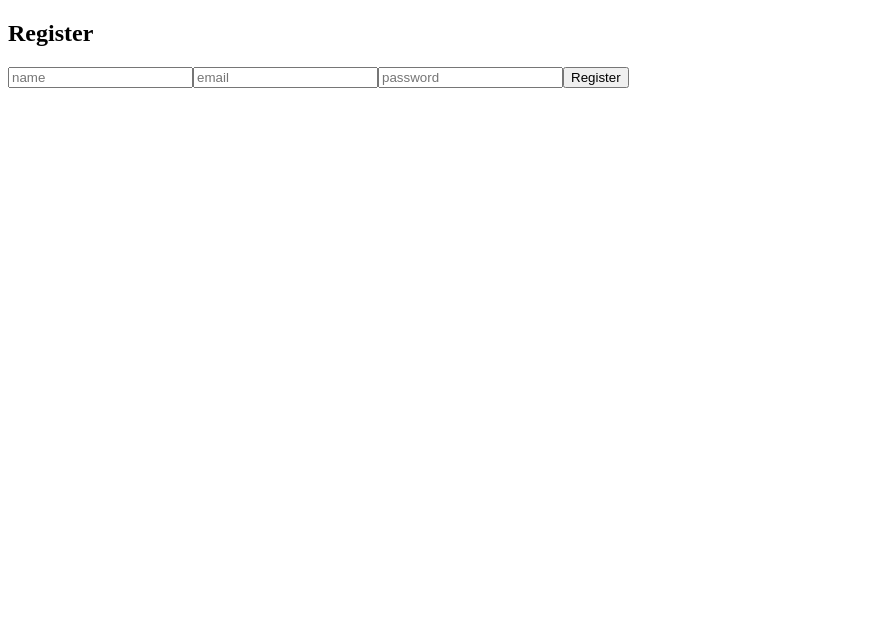
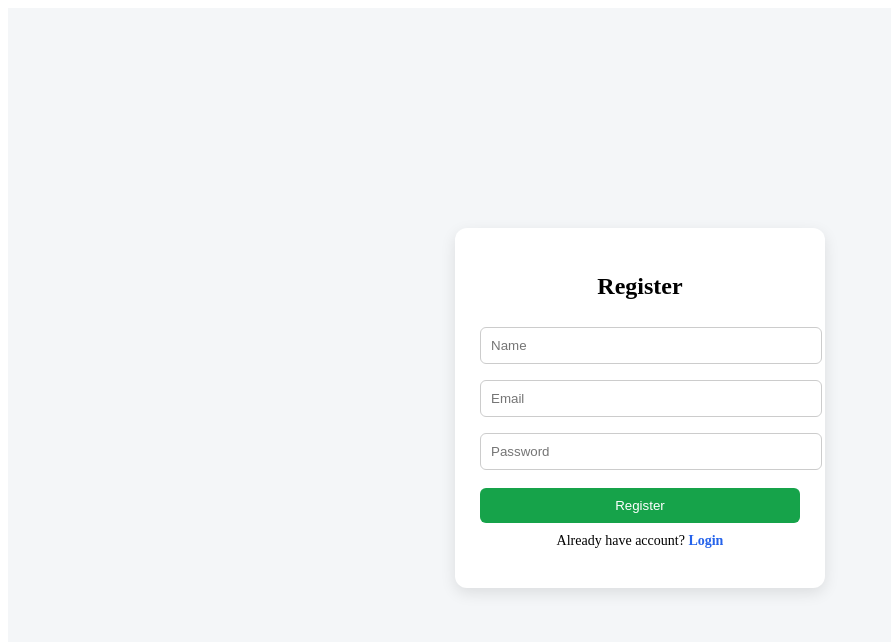
Before and after one commit to anandhavalli11/task-manager-app, a React app in the folder frontend/: page /register in a window 1280 px wide. Shown: the top 642 px of the page, without its empty margins (0-891 px from the left). Built offline with nearby package versions, Linux system fonts and the light colour scheme; the HTML template or start-up script is replaced by a standard one.

Commit message:
fix routing

```diff
--- a/frontend/src/App.jsx
+++ b/frontend/src/App.jsx
@@ -7,12 +7,14 @@ export default function App() {
   return (
     <BrowserRouter>
       <Routes>
-        {/* DEFAULT ROUTE */}
-        <Route path="/" element={<Navigate to="/login" />} />
 
+        {/* default page = register */}
+        <Route path="/" element={<Navigate to="/register" />} />
+
+        <Route path="/register" element={<Register />} />
         <Route path="/login" element={<Login />} />
-        <Route path="/register" element={<Register />} />
         <Route path="/tasks" element={<Tasks />} />
+
       </Routes>
     </BrowserRouter>
   );
--- /dev/null
+++ b/frontend/src/api.js
@@ -0,0 +1,7 @@
+import axios from "axios";
+
+const API = axios.create({
+  baseURL: import.meta.env.VITE_API_URL,
+});
+
+export default API;
--- a/frontend/src/pages/Login.jsx
+++ b/frontend/src/pages/Login.jsx
@@ -1,6 +1,6 @@
-import axios from "axios";
 import { useState } from "react";
 import { useNavigate } from "react-router-dom";
+import API from "../api";
 
 export default function Login() {
   const [email, setEmail] = useState("");
@@ -9,33 +9,36 @@ export default function Login() {
 
   const handleLogin = async () => {
     try {
-      const res = await axios.post(
-        "http://localhost:5000/api/auth/login",
-        { email, password }
-      );
-
-      console.log("LOGIN SUCCESS:", res.data);
+      // ✅ IMPORTANT FIX: backend route
+      const res = await API.post("/auth/login", {
+        email,
+        password,
+      });
 
       localStorage.setItem("token", res.data.token);
 
       alert("Login Successful 🚀");
+      navigate("/tasks");
 
-      navigate("/tasks");
     } catch (error) {
-      console.log("LOGIN ERROR:", error.response?.data || error.message);
-      alert(error.response?.data?.message || "Login Failed");
+      console.log("LOGIN ERROR:", error);
+
+      alert(
+        error.response?.data?.message ||
+        "Login Failed (check backend / API URL)"
+      );
     }
   };
 
   return (
     <div style={styles.container}>
       <div style={styles.card}>
-        <h2>Login</h2>
+        <h2 style={styles.title}>Login</h2>
 
         <input
           style={styles.input}
           type="email"
-          placeholder="Enter Email"
+          placeholder="Email"
           value={email}
           onChange={(e) => setEmail(e.target.value)}
         />
@@ -43,7 +46,7 @@ export default function Login() {
         <input
           style={styles.input}
           type="password"
-          placeholder="Enter Password"
+          placeholder="Password"
           value={password}
           onChange={(e) => setPassword(e.target.value)}
         />
@@ -51,39 +54,61 @@ export default function Login() {
         <button style={styles.button} onClick={handleLogin}>
           Login
         </button>
+
+        <p style={styles.text}>
+          Don't have an account?{" "}
+          <span style={styles.link} onClick={() => navigate("/register")}>
+            Register
+          </span>
+        </p>
       </div>
     </div>
   );
 }
 
-// SIMPLE UI STYLES
 const styles = {
   container: {
     height: "100vh",
     display: "flex",
     justifyContent: "center",
     alignItems: "center",
-    background: "#f2f2f2",
+    background: "#f4f6f8",
   },
   card: {
-    padding: "30px",
-    background: "white",
-    borderRadius: "10px",
-    boxShadow: "0 0 10px rgba(0,0,0,0.1)",
-    width: "300px",
+    width: "320px",
+    padding: "25px",
+    background: "#fff",
+    borderRadius: "12px",
+    boxShadow: "0 5px 15px rgba(0,0,0,0.1)",
     textAlign: "center",
+  },
+  title: {
+    marginBottom: "15px",
   },
   input: {
     width: "100%",
     padding: "10px",
-    margin: "10px 0",
+    margin: "8px 0",
+    border: "1px solid #ccc",
+    borderRadius: "6px",
   },
   button: {
     width: "100%",
     padding: "10px",
-    background: "blue",
+    marginTop: "10px",
+    background: "#2563eb",
     color: "white",
     border: "none",
+    borderRadius: "6px",
     cursor: "pointer",
   },
+  text: {
+    marginTop: "10px",
+    fontSize: "14px",
+  },
+  link: {
+    color: "#2563eb",
+    cursor: "pointer",
+    fontWeight: "bold",
+  },
 };
--- a/frontend/src/pages/Register.jsx
+++ b/frontend/src/pages/Register.jsx
@@ -1,34 +1,105 @@
-import axios from "axios";
 import { useState } from "react";
 import { useNavigate } from "react-router-dom";
+import API from "../api";
 
 export default function Register() {
-  const [form, setForm] = useState({});
+  const [form, setForm] = useState({
+    name: "",
+    email: "",
+    password: "",
+  });
+
   const navigate = useNavigate();
 
   const handleSubmit = async () => {
-    await axios.post("http://localhost:5000/api/auth/register", form);
-    alert("Registered");
-    navigate("/login");
+    try {
+      await API.post("/api/auth/register", form);
+      alert("Registered Successfully 🚀");
+      navigate("/login");
+    } catch (err) {
+      alert("Registration Failed");
+    }
   };
 
   return (
-    <div>
-      <h2>Register</h2>
+    <div style={styles.container}>
+      <div style={styles.card}>
+        <h2>Register</h2>
 
-      <input placeholder="name" onChange={(e) =>
-        setForm({ ...form, name: e.target.value })
-      } />
+        <input
+          style={styles.input}
+          placeholder="Name"
+          onChange={(e) => setForm({ ...form, name: e.target.value })}
+        />
 
-      <input placeholder="email" onChange={(e) =>
-        setForm({ ...form, email: e.target.value })
-      } />
+        <input
+          style={styles.input}
+          placeholder="Email"
+          onChange={(e) => setForm({ ...form, email: e.target.value })}
+        />
 
-      <input type="password" placeholder="password" onChange={(e) =>
-        setForm({ ...form, password: e.target.value })
-      } />
+        <input
+          style={styles.input}
+          type="password"
+          placeholder="Password"
+          onChange={(e) => setForm({ ...form, password: e.target.value })}
+        />
 
-      <button onClick={handleSubmit}>Register</button>
+        <button style={styles.button} onClick={handleSubmit}>
+          Register
+        </button>
+
+        <p style={styles.text}>
+          Already have account?{" "}
+          <span style={styles.link} onClick={() => navigate("/login")}>
+            Login
+          </span>
+        </p>
+      </div>
     </div>
   );
 }
+
+const styles = {
+  container: {
+    height: "100vh",
+    display: "flex",
+    justifyContent: "center",
+    alignItems: "center",
+    background: "#f4f6f8",
+  },
+  card: {
+    width: "320px",
+    padding: "25px",
+    background: "#fff",
+    borderRadius: "12px",
+    boxShadow: "0 5px 15px rgba(0,0,0,0.1)",
+    textAlign: "center",
+  },
+  input: {
+    width: "100%",
+    padding: "10px",
+    margin: "8px 0",
+    border: "1px solid #ccc",
+    borderRadius: "6px",
+  },
+  button: {
+    width: "100%",
+    padding: "10px",
+    marginTop: "10px",
+    background: "#16a34a",
+    color: "white",
+    border: "none",
+    borderRadius: "6px",
+    cursor: "pointer",
+  },
+  text: {
+    marginTop: "10px",
+    fontSize: "14px",
+  },
+  link: {
+    color: "#2563eb",
+    cursor: "pointer",
+    fontWeight: "bold",
+  },
+};
--- a/frontend/src/pages/Tasks.jsx
+++ b/frontend/src/pages/Tasks.jsx
@@ -1,6 +1,6 @@
-import axios from "axios";
 import { useEffect, useState } from "react";
 import { useNavigate } from "react-router-dom";
+import API from "../api";
 
 export default function Tasks() {
   const [tasks, setTasks] = useState([]);
@@ -11,21 +11,29 @@ export default function Tasks() {
 
   // GET TASKS
   const fetchTasks = async () => {
-    const res = await axios.get("http://localhost:5000/api/tasks", {
-      headers: { Authorization: `Bearer ${token}` },
+    try {
+      const res = await API.get("/api/tasks", {
+        headers: {
+          Authorization: `Bearer ${token}`,
+        },
       });
 
       setTasks(res.data);
+    } catch (err) {
+      console.log(err);
+    }
   };
 
   // ADD TASK
   const addTask = async () => {
     if (!title) return;
 
-    await axios.post(
-      "http://localhost:5000/api/tasks",
+    await API.post(
+      "/api/tasks",
       { title },
-      { headers: { Authorization: `Bearer ${token}` } }
+      {
+        headers: { Authorization: `Bearer ${token}` },
+      }
     );
 
     setTitle("");
@@ -34,25 +42,26 @@ export default function Tasks() {
 
   // DELETE TASK
   const deleteTask = async (id) => {
-    await axios.delete(`http://localhost:5000/api/tasks/${id}`, {
+    await API.delete(`/api/tasks/${id}`, {
       headers: { Authorization: `Bearer ${token}` },
     });
 
     fetchTasks();
   };
 
-  // TOGGLE COMPLETE
+  // TOGGLE TASK
   const toggleTask = async (id) => {
-    await axios.put(
-      `http://localhost:5000/api/tasks/${id}`,
+    await API.put(
+      `/api/tasks/${id}`,
       {},
-      { headers: { Authorization: `Bearer ${token}` } }
+      {
+        headers: { Authorization: `Bearer ${token}` },
+      }
     );
 
     fetchTasks();
   };
 
-  // LOGOUT
   const logout = () => {
     localStorage.removeItem("token");
     navigate("/login");
@@ -62,119 +71,37 @@ export default function Tasks() {
     fetchTasks();
   }, []);
 
-  const completedCount = tasks.filter(t => t.completed).length;
-
   return (
-    <div style={styles.container}>
-      <div style={styles.header}>
+    <div style={{ padding: 20 }}>
       <h2>Task Manager 🚀</h2>
 
-        <button onClick={logout} style={styles.logout}>
-          Logout
-        </button>
-      </div>
+      <button onClick={logout}>Logout</button>
 
-      <p>
-        Total: {tasks.length} | Completed: {completedCount}
-      </p>
-
-      <div style={styles.inputBox}>
+      <div>
         <input
           value={title}
           onChange={(e) => setTitle(e.target.value)}
           placeholder="Enter task"
-          style={styles.input}
         />
 
-        <button onClick={addTask} style={styles.addBtn}>
-          Add
-        </button>
+        <button onClick={addTask}>Add</button>
       </div>
 
-      <div>
-        {tasks.length === 0 ? (
-          <p>No tasks yet 😴</p>
-        ) : (
-          tasks.map((task) => (
-            <div key={task._id} style={styles.card}>
+      {tasks.map((task) => (
+        <div key={task._id}>
           <span
             onClick={() => toggleTask(task._id)}
             style={{
+              textDecoration: task.completed ? "line-through" : "none",
               cursor: "pointer",
-                  textDecoration: task.completed ? "line-through" : "none",
-                  fontSize: "18px",
             }}
           >
             {task.title}
           </span>
 
-              <button
-                onClick={() => deleteTask(task._id)}
-                style={styles.delete}
-              >
-                Delete
-              </button>
+          <button onClick={() => deleteTask(task._id)}>Delete</button>
         </div>
-          ))
-        )}
-      </div>
+      ))}
     </div>
   );
 }
-
-// ================= STYLES =================
-const styles = {
-  container: {
-    padding: "20px",
-    maxWidth: "500px",
-    margin: "auto",
-    fontFamily: "Arial",
-  },
-
-  header: {
-    display: "flex",
-    justifyContent: "space-between",
-    alignItems: "center",
-  },
-
-  logout: {
-    background: "black",
-    color: "white",
-    padding: "5px 10px",
-    border: "none",
-    cursor: "pointer",
-  },
-
-  inputBox: {
-    display: "flex",
-    marginBottom: "20px",
-  },
-
-  input: {
-    flex: 1,
-    padding: "10px",
-  },
-
-  addBtn: {
-    padding: "10px",
-    background: "green",
-    color: "white",
-    border: "none",
-  },
-
-  card: {
-    display: "flex",
-    justifyContent: "space-between",
-    padding: "10px",
-    margin: "10px 0",
-    background: "#f4f4f4",
-    borderRadius: "8px",
-  },
-
-  delete: {
-    background: "red",
-    color: "white",
-    border: "none",
-    padding: "5px",
-  },
-};
```
Also changed, not shown: frontend/vercel.json (added), 1 other file (tests, documents, lock files or other folders). Lines whose indentation alone changed are shown as unchanged.
